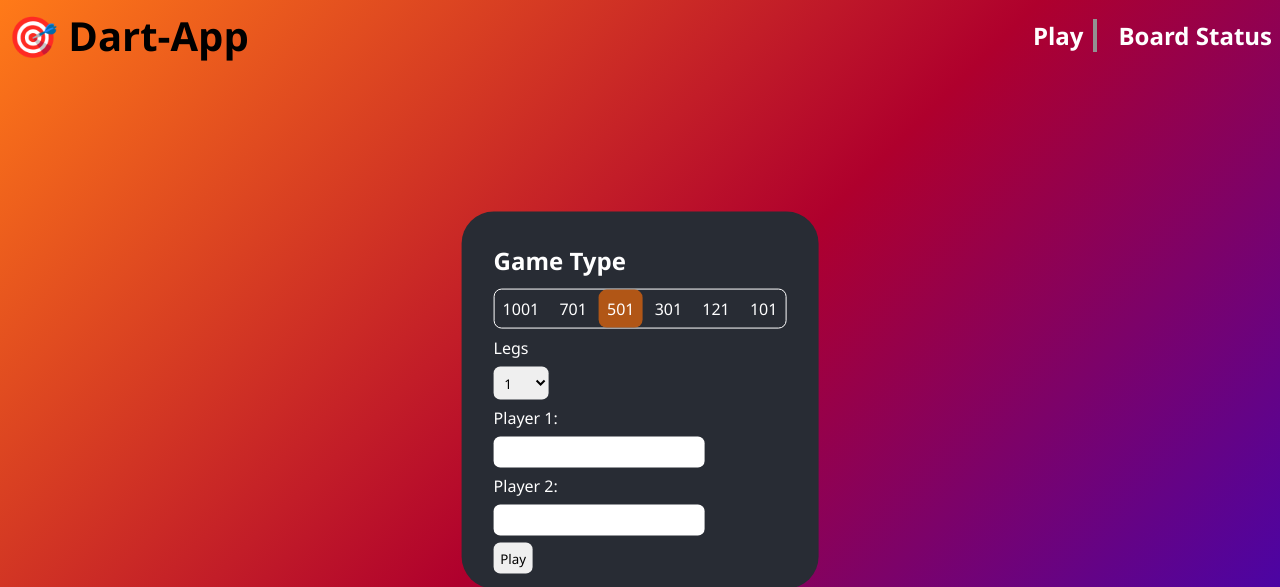
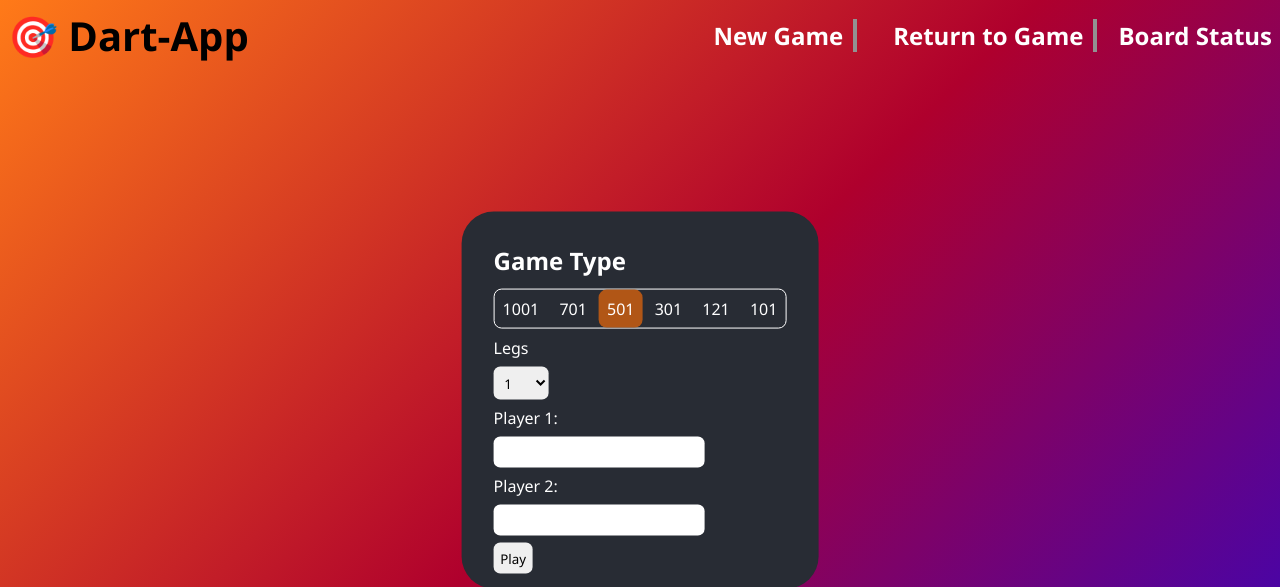
Before and after one commit to patrickfeller/DartScoreMate, a Flask app: page / in a window 1280 px wide. Shown: the top 587 px of the page. Run offline with Flask 3, Linux system fonts and the light colour scheme.

Commit message:
FEAT: add return to game button and corresponding app.route

```diff
--- a/src/flask_app/main.py
+++ b/src/flask_app/main.py
@@ -193,5 +193,19 @@ def chat():
             "details": "Bitte überprüfen Sie die Server-Logs für mehr Details."
         }), 500
 
+@app.route("/current-game")
+def return_to_game():
+    # Check if there's an active game
+    if gameRef.playing:
+        scores = gameRef.get_totals()
+        if scores != -1:  # Game exists
+            playerA = gameRef.players[0].name
+            playerB = gameRef.players[1].name
+            format = gameRef.format
+            first_to = gameRef.first_to
+            return redirect(f'/game/{playerA}/{playerB}/{format}/{first_to}')
+    # If no active game, redirect to new game page
+    return redirect('/play')
+
 if __name__=="__main__":
     app.run(port=5000,debug=True)
--- a/src/flask_app/templates/header.html
+++ b/src/flask_app/templates/header.html
@@ -11,8 +11,11 @@
     <header>
         <h1>🎯 Dart-App</h1>
         <nav>
-            <a class="divider" href="\play"><h2>Play</h2></a>
+            <a class="divider" href="\play"><h2>New Game</h2></a>
+            <a class="divider" href="\current-game"><h2>Return to Game</h2></a>
             <a href="\board-status"><h2>Board Status</h2></a>
         </nav>
     </header>
     <script src="{{ url_for('static', filename='scripts/chatbot.js') }}"></script>
+</body>
+</html>
```
